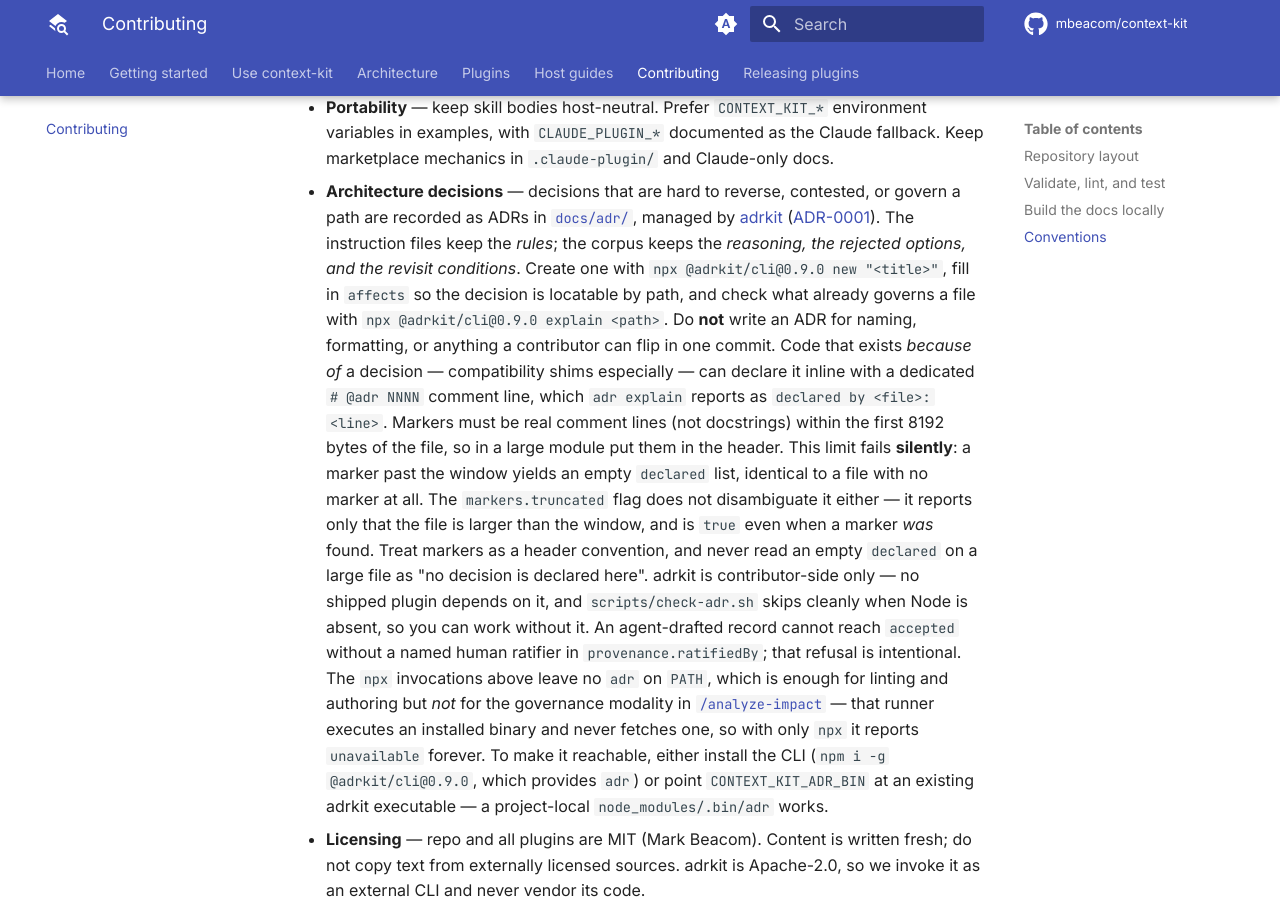
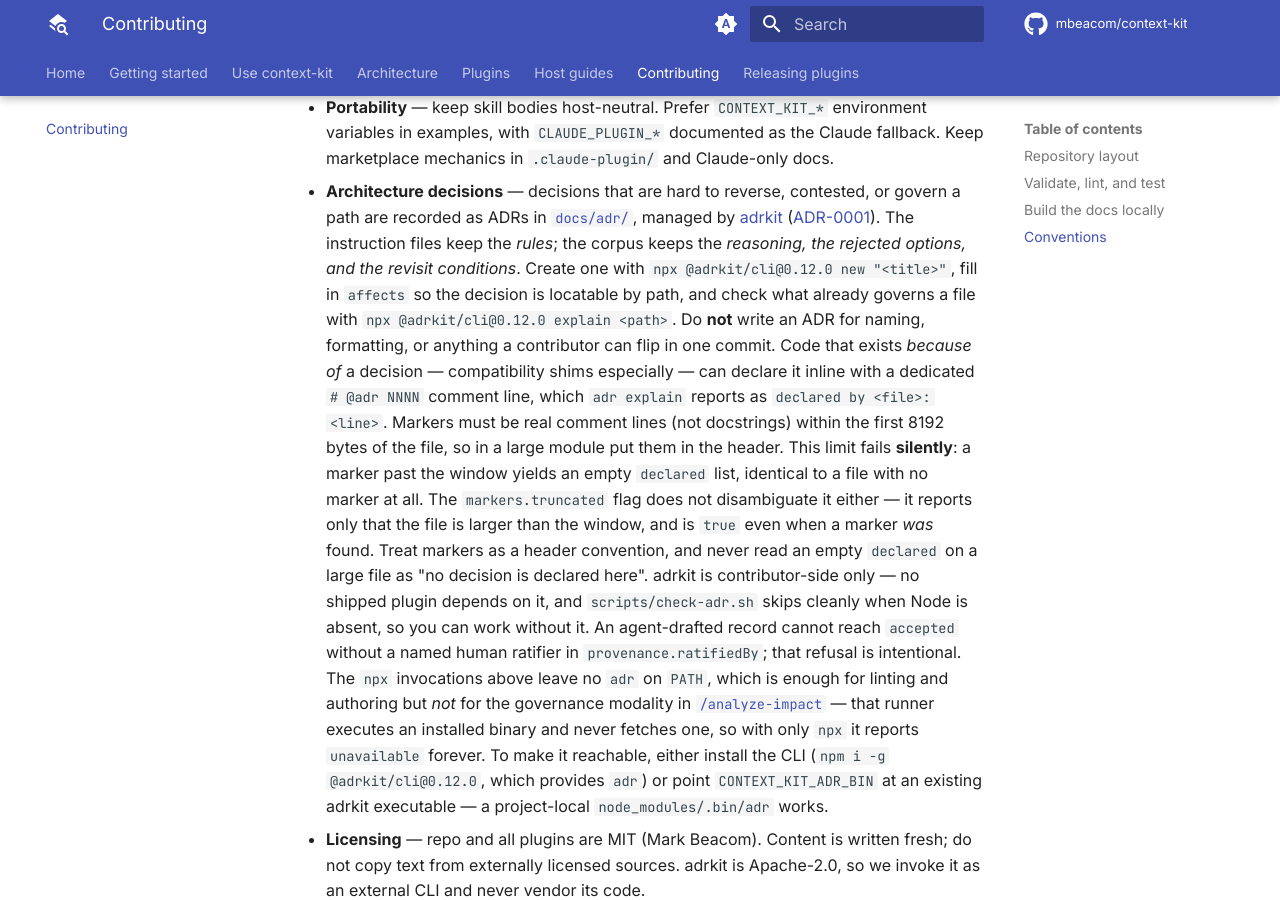
Before and after one commit to mbeacom/context-kit, an MkDocs documentation site: the page built from docs/contributing.md, in a window 1280 px wide and 900 px high, scrolled down 2286 px. Built offline with MkDocs 1.6.1 and Material for MkDocs 9.7.7, drawn with Linux system fonts in a browser that asks for light colours; comment, search, counter and statistics services are not loaded.

Commit message:
Upgrade adrkit to 0.12.0
Co-authored-by: Copilot App <223556219+Copilot@users.noreply.github.com>

```diff
--- a/docs/contributing.md
+++ b/docs/contributing.md
@@ -100,9 +100,9 @@ The `main` branch deploys to GitHub Pages automatically via
   managed by [adrkit](https://github.com/mbeacom/adrkit) ([ADR-0001](https://github.com/mbeacom/context-kit/blob/main/docs/adr/0001-record-architecture-decisions-with-adrkit.md)).
   The instruction files keep the *rules*; the corpus keeps the *reasoning, the
   rejected options, and the revisit conditions*. Create one with
-  `npx @adrkit/cli@0.9.0 new "<title>"`, fill in `affects` so the decision is
+  `npx @adrkit/cli@0.12.0 new "<title>"`, fill in `affects` so the decision is
   locatable by path, and check what already governs a file with
-  `npx @adrkit/cli@0.9.0 explain <path>`. Do **not** write an ADR for naming,
+  `npx @adrkit/cli@0.12.0 explain <path>`. Do **not** write an ADR for naming,
   formatting, or anything a contributor can flip in one commit.
   Code that exists *because of* a decision — compatibility shims especially —
   can declare it inline with a dedicated `# @adr NNNN` comment line, which
@@ -123,7 +123,7 @@ The `main` branch deploys to GitHub Pages automatically via
   [`/analyze-impact`](plugins/verify.md) — that runner executes an installed
   binary and never fetches one, so with only `npx` it reports `unavailable`
   forever. To make it reachable, either install the CLI
-  (`npm i -g @adrkit/cli@0.9.0`, which provides `adr`) or point
+  (`npm i -g @adrkit/cli@0.12.0`, which provides `adr`) or point
   `CONTEXT_KIT_ADR_BIN` at an existing adrkit executable — a project-local
   `node_modules/.bin/adr` works.
 - **Licensing** — repo and all plugins are MIT (Mark Beacom). Content is written
```
Also changed, not shown: AGENTS.md (+1 -1 lines), docs/plugins/adr-bridge.md (+1 -1 lines), plugins/adr-bridge/README.md (+3 -3 lines), plugins/verify/CHANGELOG.md (+7 -0 lines), plugins/verify/skills/change-impact/references/inspection-runner.md (+1 -1 lines), .github/copilot-instructions.md, 7 other files.
